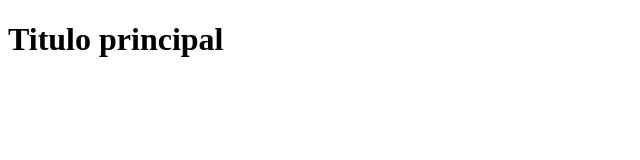
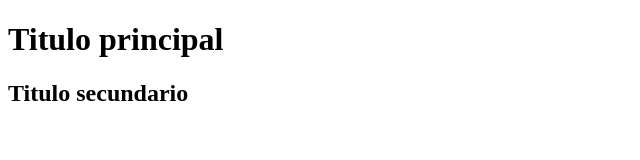
Before and after one commit to sebastianjosecarballo/prueba, a plain HTML site: page index.html in a window 1280 px wide. Shown: the whole page, without its empty margins (0-640 px from the left). Drawn offline with Linux system fonts and the light colour scheme.

Commit message:
cree titulo secundario

```diff
--- a/index.html
+++ b/index.html
@@ -8,5 +8,6 @@
 </head>
 <body>
     <h1>Titulo principal</h1>
+    <h2>Titulo secundario</h2>
 </body>
 </html>
```
